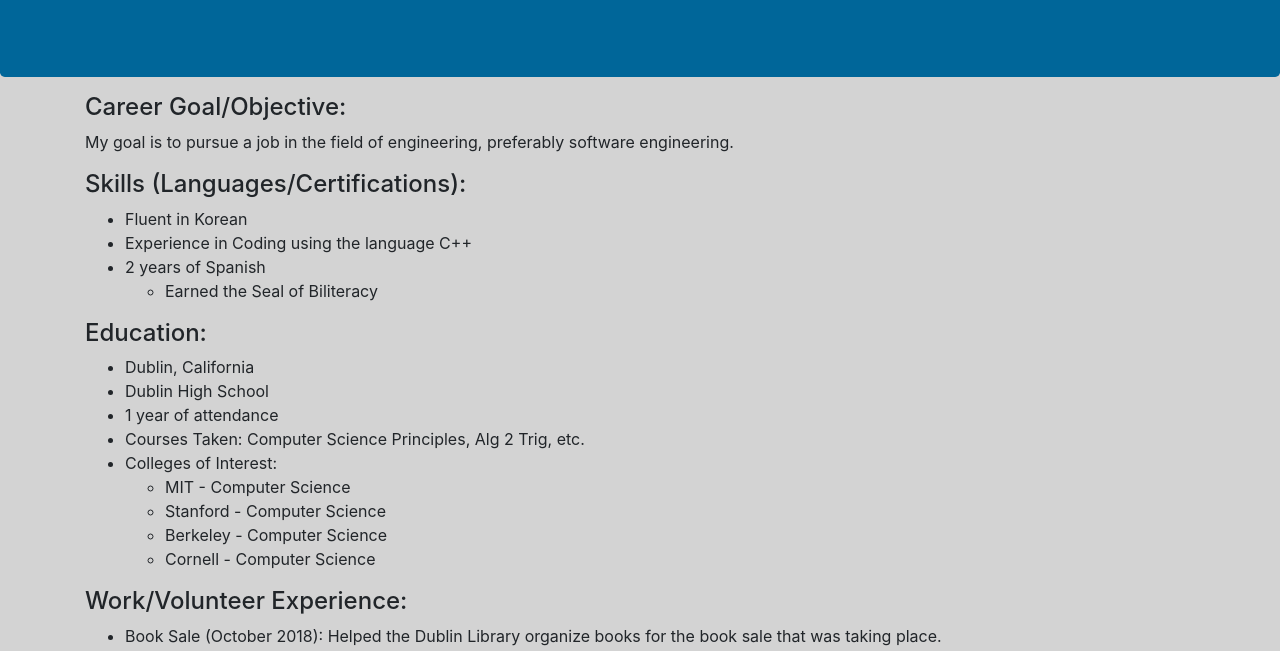
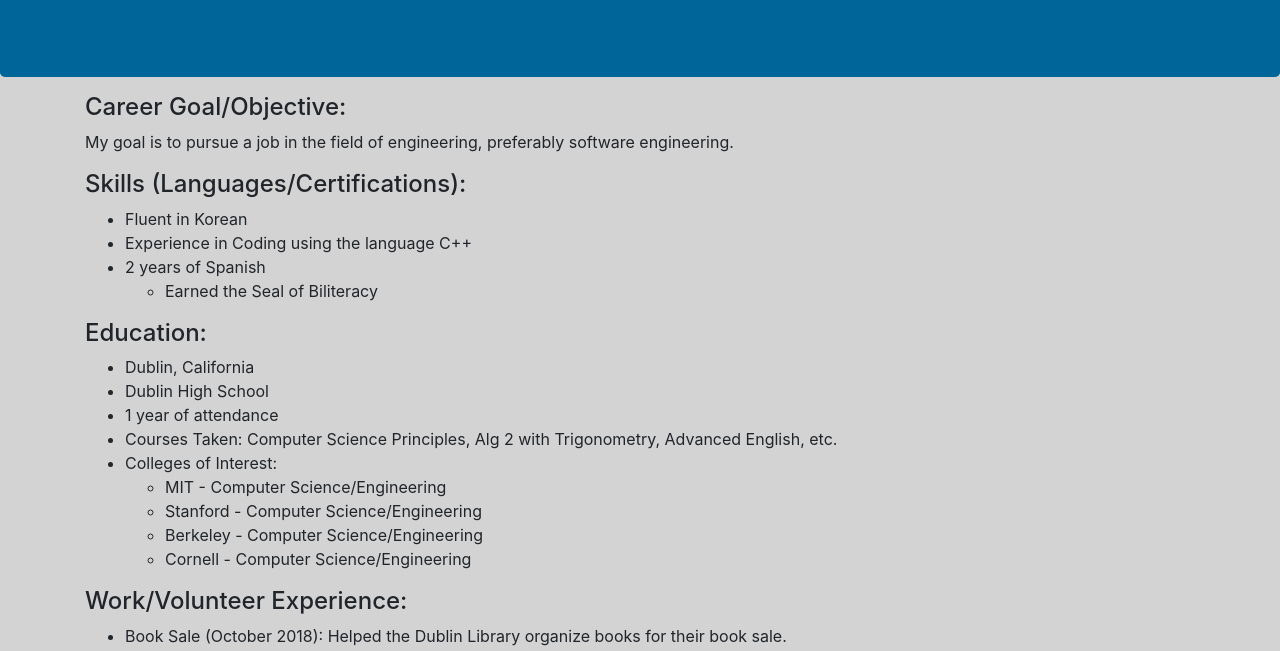
Before and after one commit to joshuajchon/portfolio, a plain HTML site: page resume.html in a window 1280 px wide. Shown: the part 147-798 px from the top of the page. Drawn offline with Linux system fonts and the light colour scheme.

Commit message:
My first commit

```diff
--- a/resume.html
+++ b/resume.html
@@ -37,19 +37,20 @@
                   <li>Dublin, California</li>
                   <li>Dublin High School</li>
                   <li>1 year of attendance</li>
-                  <li>Courses Taken: Computer Science Principles, Alg 2 Trig, etc.</li>
+                  <li>Courses Taken: Computer Science Principles, Alg 2 with
+                  Trigonometry, Advanced English, etc.</li>
                   <li>Colleges of Interest:</li>
                   <ul>
-                    <li>MIT - Computer Science</li>
-                    <li>Stanford - Computer Science</li>
-                    <li>Berkeley - Computer Science</li>
-                    <li>Cornell - Computer Science</li>
+                    <li>MIT - Computer Science/Engineering</li>
+                    <li>Stanford - Computer Science/Engineering</li>
+                    <li>Berkeley - Computer Science/Engineering</li>
+                    <li>Cornell - Computer Science/Engineering</li>
                   </ul>
                 </ul>
                 <h4>Work/Volunteer Experience:</h4>
                 <ul>
                   <li>Book Sale (October 2018): Helped the Dublin Library organize
-                  books for the book sale that was taking place. </li>
+                  books for their book sale. </li>
                   <li>Pediatric Trauma Program (October 2018): Fundraising event
                   to raise awareness for the Pediatric Trauma Program in Six Flags. </li>
                 </ul>
@@ -57,6 +58,8 @@
                 <ul>
                   <li>Fencing</li>
                   <li>Key Club</li>
+                  <li>Basketball</li>
+                  <li>Jazz Band in 7th and 8th grade (Alto Saxaphone)</li>
                 </ul>
               </div>
 
```
Also changed, not shown: Chon_AboutMe.html (+3 -3 lines), index.html (+1 -1 lines), projects.html (+1 -1 lines).
